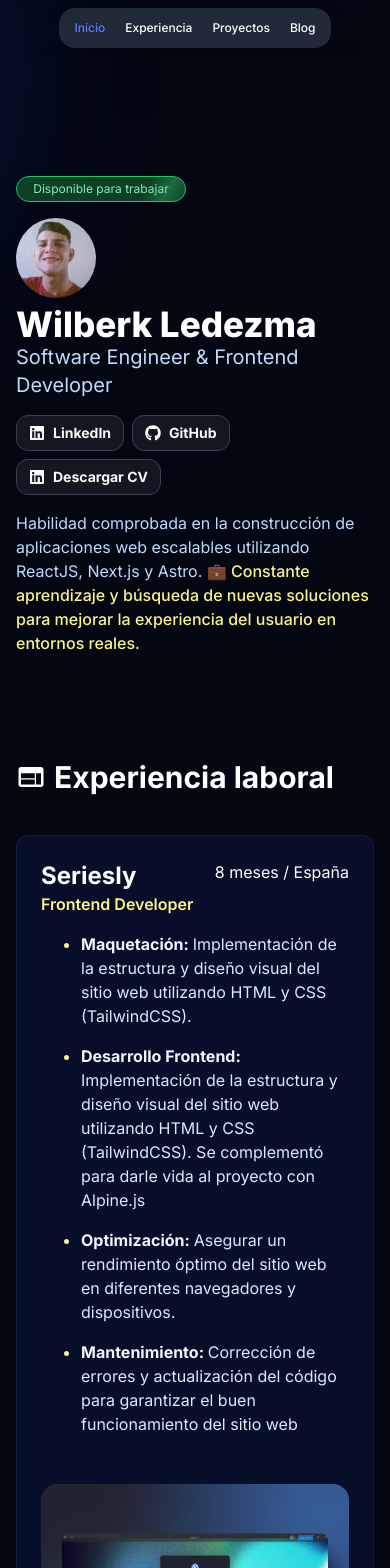
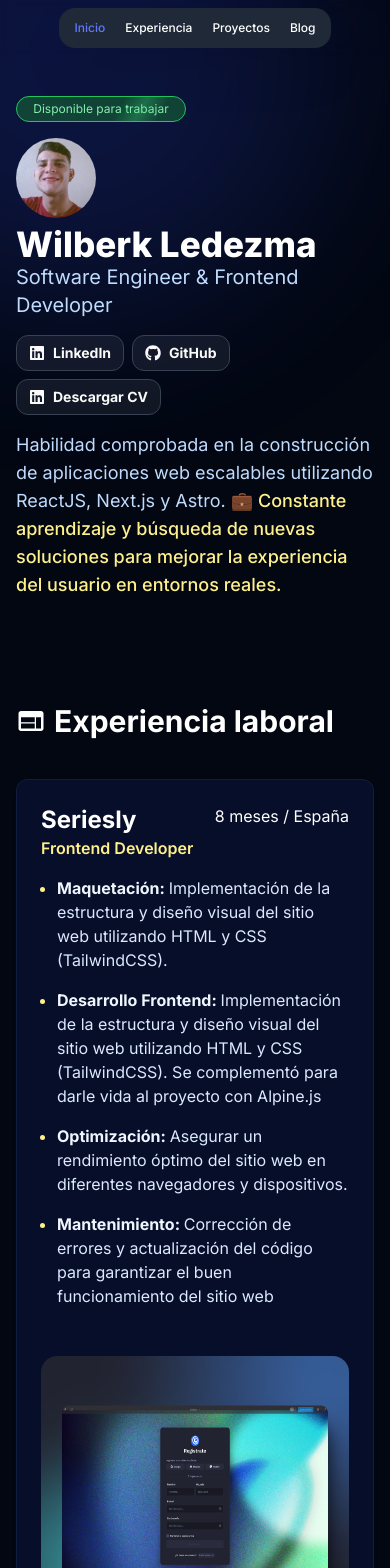
Before and after one commit to webzma/new-webzma-portfolio, a Next.js app: page / in a window 390 px wide. Shown: the top 1568 px of the page. Built offline with nearby package versions, Linux system fonts and the light colour scheme.

Commit message:
feat: adjust Hero component layout and styles for improved responsiveness and readability

```diff
--- a/src/app/components/Hero/Hero.tsx
+++ b/src/app/components/Hero/Hero.tsx
@@ -5,7 +5,7 @@ import { FaEarthAmericas, FaGithub, FaLinkedin } from "react-icons/fa6";
 
 export function Hero() {
   return (
-    <section className="flex flex-col gap-y-6 pt-44" id="main">
+    <section className="flex flex-col gap-y-6 pt-24 md:pt-44" id="main">
       <div className="grid xl:grid-cols-[1fr,180px] gap-x-20">
         <div>
           <div className="workBadge bg-green-800/60 flex justify-center items-center backdrop-blur-lg border border-green-500 py-1 px-4 rounded-2xl text-green-300 text-xs sm:text-sm max-w-[170px] sm:max-w-[200px]">
@@ -66,7 +66,7 @@ export function Hero() {
             </a>
           </div>
 
-          <p className="text-blue-200 mt-4 text-md md:text-xl">
+          <p className="text-blue-200 mt-4 text-lg md:text-xl">
             Habilidad comprobada en la construcción de aplicaciones web
             escalables utilizando ReactJS, Next.js y Astro.{" "}
             <span className=" font-medium text-yellow-200">
@@ -100,7 +100,7 @@ export function Hero() {
         </div>
       </div>
 
-      <div className="fixed top-1/2 left-1/2 transform -translate-x-[700px] -translate-y-[610px] w-[500px] h-[500px] bg-[#324ef0] rounded-full blur-[90px] opacity-20 -z-10"></div>
+      <div className="fixed top-1/2 left-1/2 transform sm:-translate-x-[700px] -translate-x-[370px]  -translate-y-[610px] w-[500px] h-[500px] bg-[#324ef0] rounded-full blur-[90px] opacity-20 -z-10"></div>
     </section>
   );
 }
--- a/src/app/page.tsx
+++ b/src/app/page.tsx
@@ -69,7 +69,7 @@ export default function Home() {
             </header>
             <p className="text-yellow-200 font-semibold">Frontend Developer</p>
           </div>
-          <ul className="list-disc pl-10 text-blue-100 flex flex-col gap-y-4 text-md">
+          <ul className="list-disc pl-4 md:pl-10 text-blue-100 flex flex-col gap-y-4 text-md">
             <li>
               <b className="font-bold text-blue-50">Maquetación: </b>
               Implementación de la estructura y diseño visual del sitio web
```
